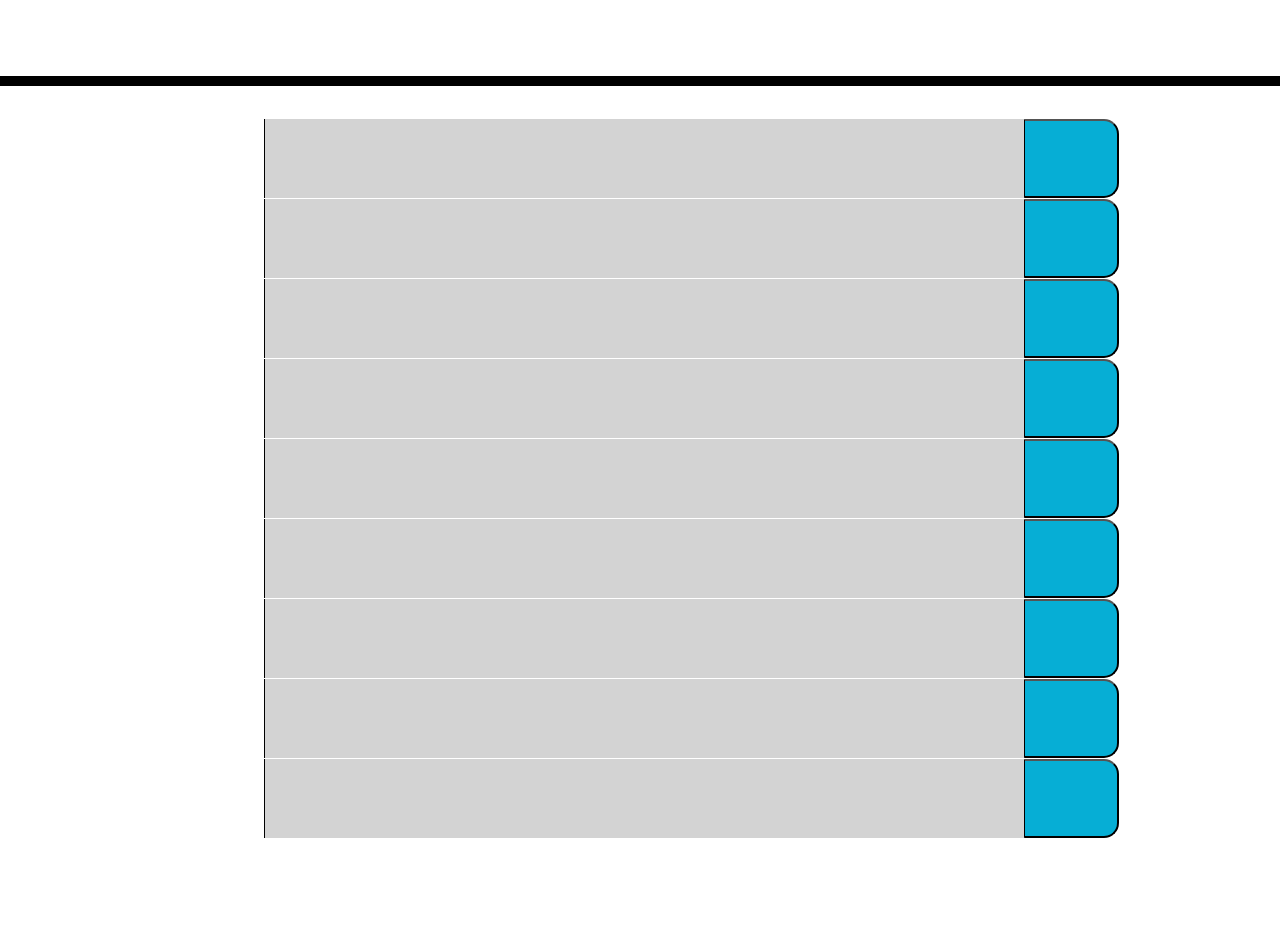
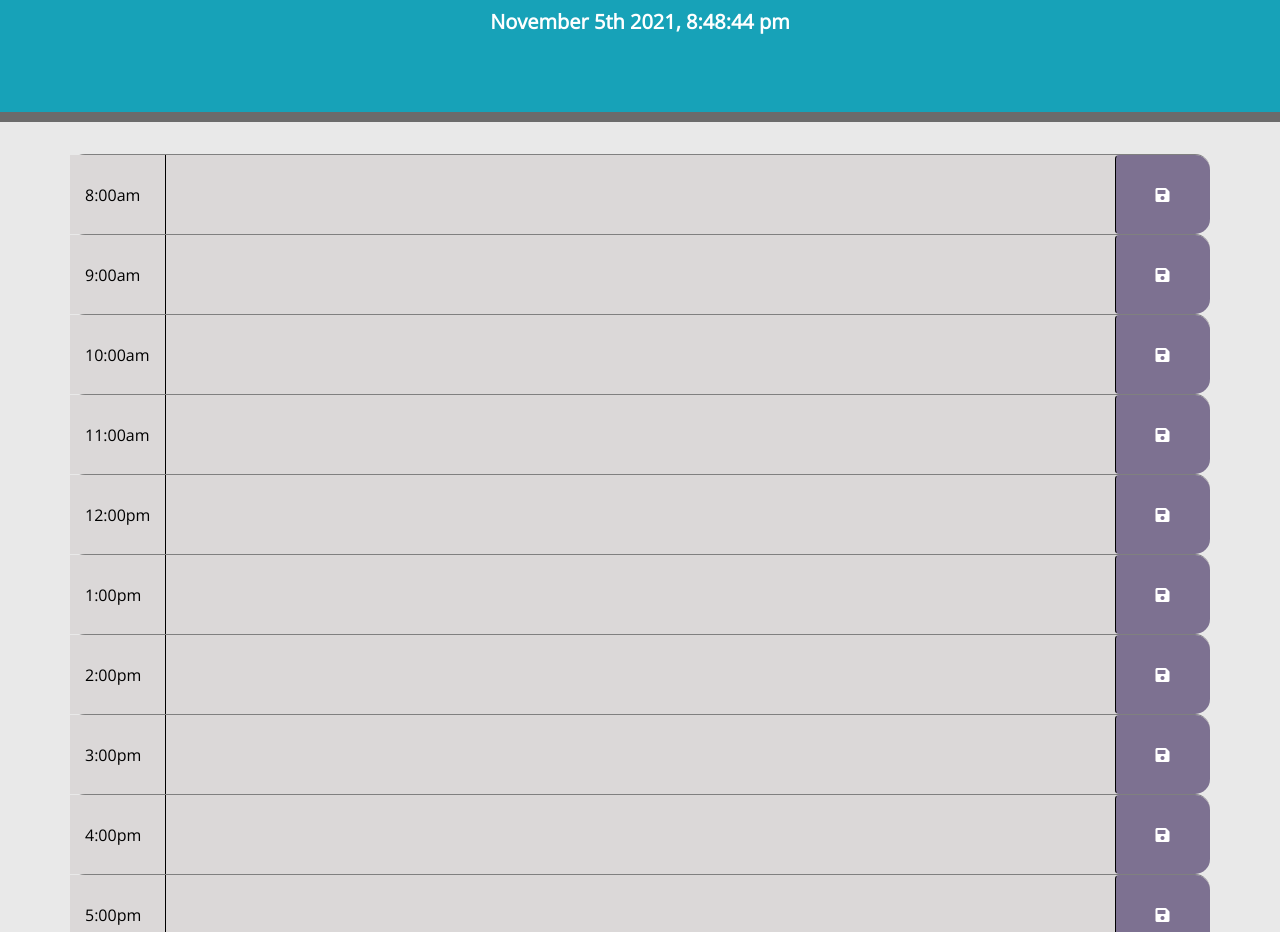
Before and after one commit to Ivkco/work-day-scheduler, a plain HTML site: page index.html in a window 1280 px wide. Shown: the part 182-1114 px from the top of the page. Before the commit the page ends 1020 px from the top, so only its background shows below. Drawn offline with nearby package versions, Linux system fonts and the light colour scheme.

Commit message:
last push

```diff
--- a/assets/script.js
+++ b/assets/script.js
@@ -0,0 +1,45 @@
+$(document).ready(function () {
+    $("#currentDay").text(moment().format("MMMM Do YYYY, h:mm:ss a"));
+    $(".saveBtn").on("click", function () {
+        console.log(this);
+        var text = $(this).siblings(".description").val();
+        var time = $(this).parent().attr("id");
+        localStorage.setItem(time, text);
+    })
+
+    $("#hour8 .description").val(localStorage.getItem("hour8"));
+    $("#hour9 .description").val(localStorage.getItem("hour9"));
+    $("#hour10 .description").val(localStorage.getItem("hour10"));
+    $("#hour11 .description").val(localStorage.getItem("hour11"));
+    $("#hour12 .description").val(localStorage.getItem("hour12"));
+    $("#hour13 .description").val(localStorage.getItem("hour13"));
+    $("#hour14 .description").val(localStorage.getItem("hour14"));
+    $("#hour15 .description").val(localStorage.getItem("hour15"));
+    $("#hour16 .description").val(localStorage.getItem("hour16"));
+    $("#hour17 .description").val(localStorage.getItem("hour17"));
+
+    function hourTracker() {
+        var currentHour = moment().hour();
+
+        $(".time-block").each(function () {
+            var blockHour = parseInt($(this).attr("id").split("hour")[1]);
+            console.log( blockHour, currentHour)
+            if (blockHour < currentHour) {
+                $(this).addClass("past");
+                $(this).removeClass("future");
+                $(this).removeClass("present");
+            }
+            else if (blockHour === currentHour) {
+                $(this).removeClass("past");
+                $(this).addClass("present");
+                $(this).removeClass("future");
+            }
+            else {
+                $(this).removeClass("present");
+                $(this).removeClass("past");
+                $(this).addClass("future");
+            }
+        })
+    }
+    hourTracker();
+})
--- a/assets/style.css
+++ b/assets/style.css
@@ -2,13 +2,14 @@ body {
   font-family: 'Open Sans', sans-serif;
   font-size: 16px;
   line-height: 1;
+  background-color: rgb(233, 233, 233);
 }
 
-textarea {
+textarea{
   background: transparent;
   border: none;
   resize: none;
-  color: #000000;
+  color: black;
   border-left: 1px solid black;
   padding: 10px;
 }
@@ -18,42 +19,42 @@ textarea {
   background-color: transparent;
   color: black;
   border-radius: 0;
-  border-bottom: 10px solid black;
+  border-bottom: 10px solid rgb(107, 107, 107);
 }
 
-.description {
+.description{
   white-space: pre-wrap;
 }
 
-.time-block {
-  text-align: center;
+.time-block{
+  text-align: left;
   border-radius: 15px;
 }
 
 .row {
   white-space: pre-wrap;
+  border-top: 1px solid grey;
   height: 80px;
-  border-top: 1px solid white;
 }
 
 .hour {
-  background-color: #ffffff;
+  background-color: #dbd8d8;
   color: #000000;
-  border-top: 1px dashed #000000;
+  /* border-top: 1px solid grey; */
 }
 
 .past {
-  background-color: #d3d3d3;
+  background-color: #dbd8d8;
   color: white;
 }
 
 .present {
-  background-color: #ff6961;
+  background-color: #fa4bab;
   color: white;
 }
 
 .future {
-  background-color: #77dd77;
+  background-color: #b477dd;
   color: white;
 }
 
@@ -61,11 +62,11 @@ textarea {
   border-left: 1px solid black;
   border-top-right-radius: 15px;
   border-bottom-right-radius: 15px;
-  background-color: #06aed5;
+  background-color: #7d7191;
   color: white;
 }
 
 .saveBtn i:hover {
   font-size: 20px;
-  transition: all 0.3s ease-in-out;
+  transition: all .3s ease-in-out;
 }
--- a/index.html
+++ b/index.html
@@ -1,101 +1,118 @@
 <!DOCTYPE html>
 <html lang="en">
+
 <head>
     <meta charset="UTF-8" />
     <meta name="viewport" content="width=device-width, initial-scale=1.0" />
     <meta http-equiv="X-UA-Compatible" content="ie=edge" />
-    <link
-      rel="stylesheet"
-      href="https://stackpath.bootstrapcdn.com/bootstrap/4.3.1/css/bootstrap.min.css"
-    />
-    <link
-      rel="stylesheet"
-      href="https://use.fontawesome.com/releases/v5.8.1/css/all.css"
-      integrity="sha384-50oBUHEmvpQ+1lW4y57PTFmhCaXp0ML5d60M1M7uH2+nqUivzIebhndOJK28anvf"
-      crossorigin="anonymous"
-    />
-    <link
-      href="https://fonts.googleapis.com/css?family=Open+Sans&display=swap"
-      rel="stylesheet"
-    />
+    <link rel="stylesheet" href="https://stackpath.bootstrapcdn.com/bootstrap/4.3.1/css/bootstrap.min.css" />
+    <link rel="stylesheet" href="https://use.fontawesome.com/releases/v5.8.1/css/all.css"
+        integrity="sha384-50oBUHEmvpQ+1lW4y57PTFmhCaXp0ML5d60M1M7uH2+nqUivzIebhndOJK28anvf" crossorigin="anonymous" />
+    <link href="https://fonts.googleapis.com/css?family=Open+Sans&display=swap" rel="stylesheet" />
     <link rel="stylesheet" href="./assets/style.css" />
     <title>Work Day Scheduler</title>
 </head>
 
 <body>
-    <header class="jumbotron">
-      <h1 class="display-3">Work Day Scheduler</h1>
-      <p class="lead">A simple calendar app for scheduling your work day</p>
-      <p id="currentDay" class="lead"></p>
+    <header class="jumbotron bg-info">
+        <h1 class="font-weight-bold text-white display-3">Work Day Scheduler</h1>
+        <p class="text-white font-weight-bold lead">A simple calendar application for scheduling your work day</p>
+        <p id="currentDay" class="text-white font-weight-bold lead"></p>
     </header>
     <div class="container">
-      <div id="timeblock-9" class="row justify-content-center text-center ">
-        <p id="timeslot-9" class="col-1 time-block mr-2 mt-4"></p>
-        <textarea id="hour-9" class="col-8 description past"></textarea>
-        <button id="button-9" class="col-1 saveBtn">
-            <span class="oi oi-file"></span>
-        </button>
+
+        <div id="hour8" class="row time-block">
+            <div class="col-md-1 hour">
+                8:00am
             </div>
-      <div id="timeblock-10" class="row justify-content-center text-center ">
-        <p id="timeslot-10" class="col-1 time-block mr-2 mt-4"></p>
-        <textarea id="hour-10" class="col-8 description past"></textarea>
-        <button id="button-10" class="col-1 saveBtn">
-            <span class="oi oi-file"></span>
-        </button>
+            <textarea class="col-md-10 description">
+            </textarea>
+            <button class="btn saveBtn col-md-1"><i class="fas fa-save"></i></button>
         </div>
-      <div id="timeblock-11" class="row justify-content-center text-center ">
-        <p id="timeslot-11" class="col-1 time-block mr-2 mt-4"></p>
-        <textarea id="hour-11" class="col-8 description past"></textarea>
-        <button id="button-11" class="col-1 saveBtn">
-            <span class="oi oi-file"></span>
-        </button>
+
+        <div id="hour9" class="row time-block">
+            <div class="col-md-1 hour">
+                9:00am
             </div>
-      <div id="timeblock-12" class="row justify-content-center text-center ">
-        <p id="timeslot-12" class="col-1 time-block mr-2 mt-4"></p>
-        <textarea id="hour-12" class="col-8 description past"></textarea>
-        <button id="button-12" class="col-1 saveBtn">
-            <span class="oi oi-file"></span>
-        </button>
+            <textarea class="col-md-10 description">
+            </textarea>
+            <button class="btn saveBtn col-md-1"><i class="fas fa-save"></i></button>
         </div>
-      <div id="timeblock-13" class="row justify-content-center text-center ">
-        <p id="timeslot-13" class="col-1 time-block mr-2 mt-4"></p>
-        <textarea id="hour-13" class="col-8 description past"></textarea>
-        <button id="button-13" class="col-1 saveBtn">
-            <span class="oi oi-file"></span>
-        </button>
+
+        <div id="hour10" class="row time-block">
+            <div class="col-md-1 hour">
+                10:00am
             </div>
-      <div id="timeblock-14" class="row justify-content-center text-center ">
-        <p id="timeslot-14" class="col-1 time-block mr-2 mt-4"></p>
-        <textarea id="hour-14" class="col-8 description past"></textarea>
-        <button id="button-14" class="col-1 saveBtn">
-            <span class="oi oi-file"></span>
-        </button>
+            <textarea class="col-md-10 description">
+            </textarea>
+            <button class="btn saveBtn col-md-1"><i class="fas fa-save"></i></button>
         </div>
-      <div id="timeblock-15" class="row justify-content-center text-center ">
-        <p id="timeslot-15" class="col-1 time-block mr-2 mt-4"></p>
-        <textarea id="hour-15" class="col-8 description past"></textarea>
-        <button id="button-15" class="col-1 saveBtn">
-            <span class="oi oi-file"></span>
-        </button>
+
+        <div id="hour11" class="row time-block">
+            <div class="col-md-1 hour">
+                11:00am
             </div>
-      <div id="timeblock-16" class="row justify-content-center text-center ">
-        <p id="timeslot-16" class="col-1 time-block mr-2 mt-4"></p>
-        <textarea id="hour-16" class="col-8 description past"></textarea>
-        <button id="button-16" class="col-1 saveBtn">
-            <span class="oi oi-file"></span>
-        </button>
+            <textarea class="col-md-10 description">
+            </textarea>
+            <button class="btn saveBtn col-md-1"><i class="fas fa-save"></i></button>
         </div>
-      <div id="timeblock-17" class="row justify-content-center text-center ">
-        <p id="timeslot-17" class="col-1 time-block mr-2 mt-4"></p>
-        <textarea id="hour-17" class="col-8 description past"></textarea>
-        <button id="button-17" class="col-1 saveBtn">
-            <span class="oi oi-file"></span>
-        </button>
+
+        <div id="hour12" class="row time-block">
+            <div class="col-md-1 hour">
+                12:00pm
             </div>
+            <textarea class="col-md-10 description">
+            </textarea>
+            <button class="btn saveBtn col-md-1"><i class="fas fa-save"></i></button>
         </div>
-    <script src="https://code.jquery.com/jquery-3.4.1.min.js"></script>
-    <script src="https://cdnjs.cloudflare.com/ajax/libs/moment.js/2.24.0/moment.min.js"></script>
+
+        <div id="hour13" class="row time-block">
+            <div class="col-md-1 hour">
+                1:00pm
+            </div>
+            <textarea class="col-md-10 description">
+            </textarea>
+            <button class="btn saveBtn col-md-1"><i class="fas fa-save"></i></button>
+        </div>
+
+        <div id="hour14" class="row time-block">
+            <div class="col-md-1 hour">
+                2:00pm
+            </div>
+            <textarea class="col-md-10 description">
+            </textarea>
+            <button class="btn saveBtn col-md-1"><i class="fas fa-save"></i></button>
+        </div>
+
+        <div id="hour15" class="row time-block">
+            <div class="col-md-1 hour">
+                3:00pm
+            </div>
+            <textarea class="col-md-10 description">
+            </textarea>
+            <button class="btn saveBtn col-md-1"><i class="fas fa-save"></i></button>
+        </div>
+
+        <div id="hour16" class="row time-block">
+            <div class="col-md-1 hour">
+                4:00pm
+            </div>
+            <textarea class="col-md-10 description">
+            </textarea>
+            <button class="btn saveBtn col-md-1"><i class="fas fa-save"></i></button>
+        </div>
+
+        <div id="hour17" class="row time-block">
+            <div class="col-md-1 hour">
+                5:00pm
+            </div>
+            <textarea class="col-md-10 description">
+            </textarea>
+            <button class="btn saveBtn col-md-1"><i class="fas fa-save"></i></button>
+        </div>
+        <script src="https://ajax.googleapis.com/ajax/libs/jquery/3.5.1/jquery.min.js"></script>
         <script src="./assets/script.js"></script>
-    </div>
+        <script src="https://cdnjs.cloudflare.com/ajax/libs/moment.js/2.27.0/moment.min.js"></script>
 </body>
+
 </html>
```
Lines whose indentation alone changed are shown as unchanged.
